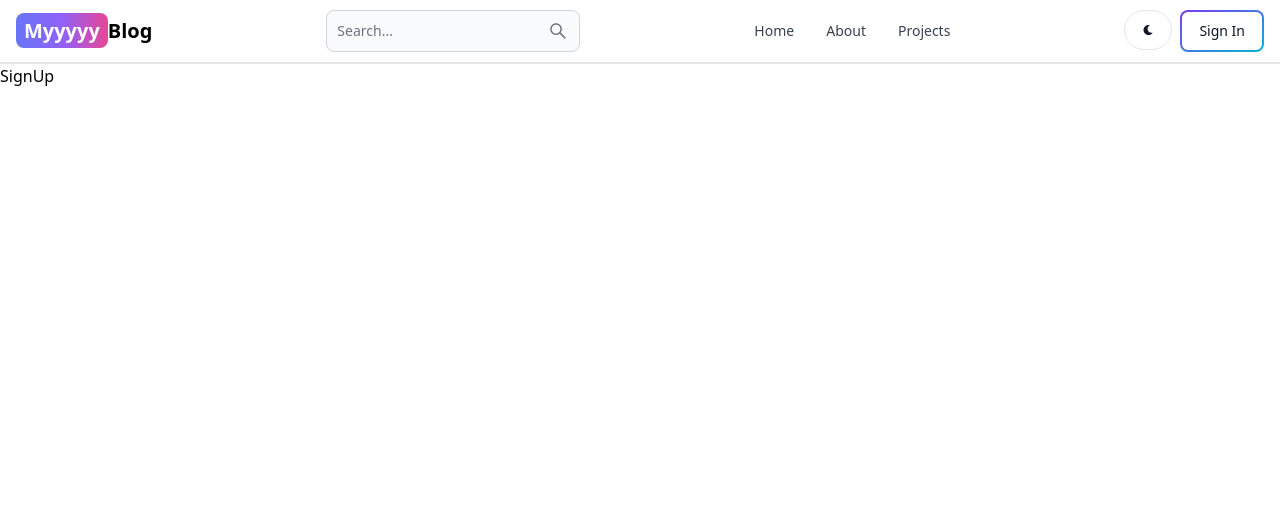
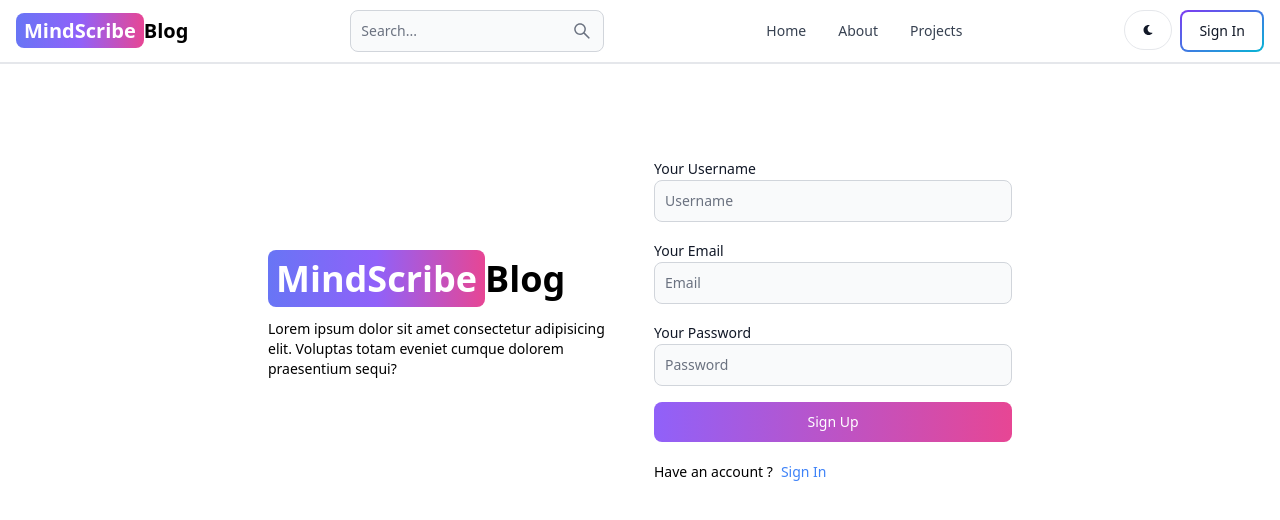
Before and after one commit to Sakhib2710/mern-blog, a React (Vite) app in the folder client/: page /signup in a window 1280 px wide. Shown: the top 520 px of the page. Built offline with nearby package versions, Linux system fonts and the light colour scheme.

Commit message:
complete sign up UI

```diff
--- a/client/src/components/Header.jsx
+++ b/client/src/components/Header.jsx
@@ -15,7 +15,7 @@
         className="self-center whitespace-nowrap text-sm sm:text-xl font-semibold dark:text-white"
       >
         <span className="px-2 py-1 bg-gradient-to-r from-indigo-500 via-purple-500 to-pink-500 rounded-lg text-white">
-          Myyyyy
+          MindScribe
         </span>
         Blog
       </Link>
@@ -36,7 +36,9 @@
           <FaMoon />
         </Button>
         <Link to="/signin">
-          <Button gradientDuoTone="purpleToBlue" outline>Sign In</Button>
+          <Button gradientDuoTone="purpleToBlue" outline>
+            Sign In
+          </Button>
         </Link>
         <Navbar.Toggle />
       </div>
--- a/client/src/pages/SignUp.jsx
+++ b/client/src/pages/SignUp.jsx
@@ -1,9 +1,50 @@
-import React from 'react'
+import { Button, Label, TextInput } from "flowbite-react";
+import React from "react";
+import { Link } from "react-router-dom";
 
 function SignUp() {
   return (
-    <div>SignUp</div>
-  )
+    <div className="min-h-screen mt-20">
+      <div className="flex p-3 max-w-3xl mx-auto flex-col md:flex-row md:items-center gap-7">
+        {/* left side div */}
+        <div className="flex-1">
+          <Link to="/" className="font-bold dark:text-white text-4xl">
+            <span className="px-2 py-1 bg-gradient-to-r from-indigo-500 via-purple-500 to-pink-500 rounded-lg text-white">
+              MindScribe
+            </span>
+            Blog
+          </Link>
+          <p className="text-sm mt-5">Lorem ipsum dolor sit amet consectetur adipisicing elit. Voluptas totam eveniet cumque dolorem praesentium sequi?</p>
+        </div>
+        {/* right side div */}
+        <div className="flex-1">
+          <form className="flex flex-col gap-4">
+            <div className="">
+              <Label value="Your Username" />
+              <TextInput type="text" placeholder="Username" id="username" />
+            </div>
+            <div>
+              <Label value="Your Email" />
+              <TextInput type="text" placeholder="Email" id="email" />
+            </div>
+            <div>
+              <Label value="Your Password" />
+              <TextInput type="text" placeholder="Password" id="password" />
+            </div>
+            <Button gradientDuoTone='purpleToPink' type='submit'>
+              Sign Up
+            </Button>
+          </form>
+          <div className="flex gap-2 text-sm mt-5">
+            <span>Have an account ? </span>
+            <Link to='/sign-in' className="text-blue-500">
+              Sign In
+            </Link>
+          </div>
+        </div>
+      </div>
+    </div>
+  );
 }
 
-export default SignUp
+export default SignUp;
```
